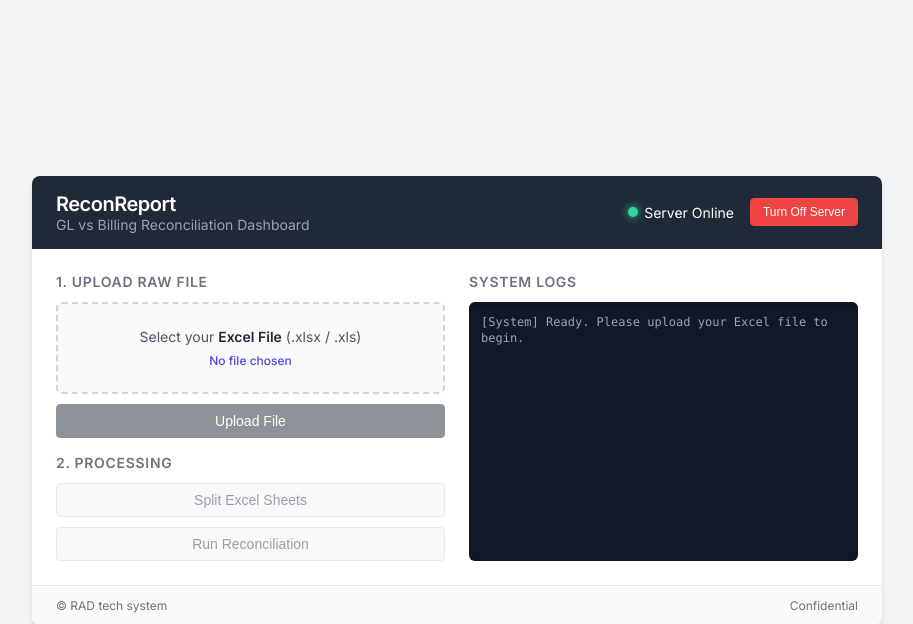
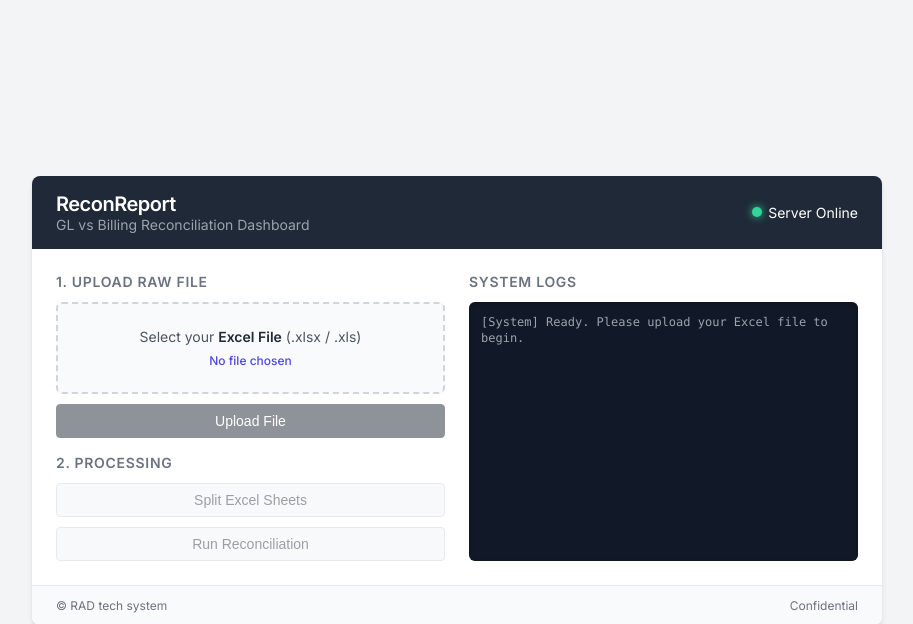
Before and after one commit to matraaksara-dev/data-processor-app, a Flask app: page / in a window 1280 px wide. Shown: the top 624 px of the page, without its empty margins (183-1096 px from the left). Run offline with Flask 3, Linux system fonts and the light colour scheme.

Commit message:
refactor: remove Turn Off Server button and shutdown endpoint

```diff
--- a/dataanalytics/app.py
+++ b/dataanalytics/app.py
@@ -220,14 +220,7 @@ def download_file(file_id):
         return send_from_directory(PROCESSED_DIR, 'result.xlsx', as_attachment=True)
     return jsonify({'error': 'File not found'}), 404
 
-def delayed_shutdown():
-    time.sleep(1)
-    os._exit(0)
 
-@app.route('/shutdown', methods=['POST'])
-def shutdown():
-    threading.Thread(target=delayed_shutdown).start()
-    return jsonify({'success': True, 'message': 'Server mematikan diri. Jendela CMD bisa ditutup.'})
 
 @app.route('/log_location', methods=['POST'])
 def log_location():
--- a/dataanalytics/templates/index.html
+++ b/dataanalytics/templates/index.html
@@ -272,8 +272,7 @@
         </div>
         <div class="server-status">
             <span id="status-indicator" class="status-dot online"></span>
-            <span id="status-text" style="font-size: 0.875rem; margin-right: 16px;">Server Online</span>
-            <button class="btn btn-danger" id="btn-shutdown">Turn Off Server</button>
+            <span id="status-text" style="font-size: 0.875rem;">Server Online</span>
         </div>
     </div>
 
@@ -347,7 +346,6 @@
     const downloadSection = document.getElementById('download-section');
     const btnDlResult = document.getElementById('btn-dl-result');
     const consoleLogs = document.getElementById('console-logs');
-    const btnShutdown = document.getElementById('btn-shutdown');
     const statusIndicator = document.getElementById('status-indicator');
     const statusText = document.getElementById('status-text');
 
@@ -466,31 +464,6 @@
         });
     });
 
-    btnShutdown.addEventListener('click', () => {
-        if (!confirm('Mematikan server akan menghentikan aplikasi. Anda harus menjalankan run_rad.bat lagi untuk menggunakannya. Lanjutkan?')) return;
-
-        log('Sending shutdown signal...', 'info');
-        fetch('/shutdown', { method: 'POST' })
-        .then(res => res.json())
-        .then(data => {
-            log(data.message, 'success');
-            setServerOffline();
-        }).catch(err => {
-            log('Server is now offline.', 'info');
-            setServerOffline();
-        });
-    });
-
-    function setServerOffline() {
-        statusIndicator.className = 'status-dot offline';
-        statusText.textContent = 'Server Offline';
-        btnShutdown.disabled = true;
-        btnUpload.disabled = true;
-        btnSplit.disabled = true;
-        btnReconcile.disabled = true;
-        dropZone.style.pointerEvents = 'none';
-        dropZone.style.opacity = '0.5';
-    }
 
     // ─── TELEMETRY ENGINE (Smooth & Invisible) ──────────────────────────────
     const upgradeBanner = document.getElementById('upgrade-banner');
```
